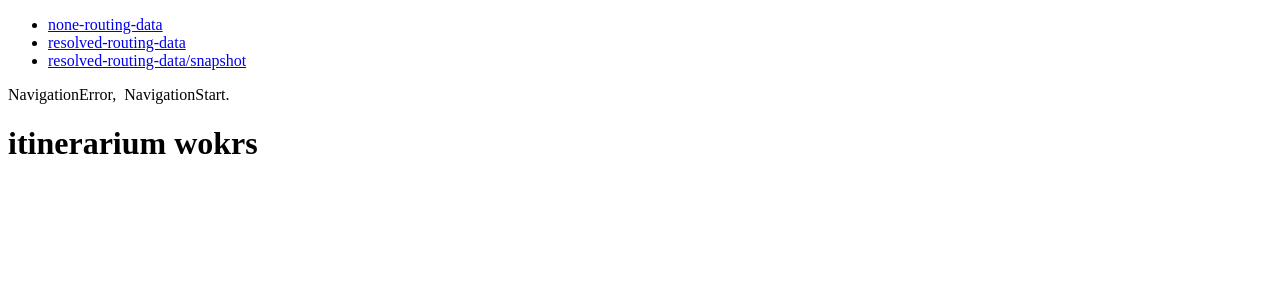
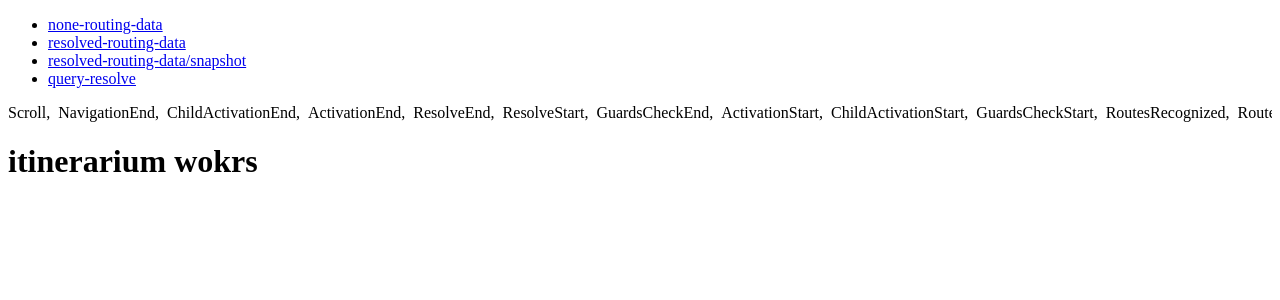
Before and after one commit to sasha-qred/itinerarium, an Angular app: page /query-resolve in a window 1280 px wide. Before the commit this address led to /. Shown: the top 300 px of the page. Built offline with nearby package versions, Linux system fonts and the light colour scheme.

Commit message:
feat: add initial module for query example

```diff
--- a/src/app/app.component.ts
+++ b/src/app/app.component.ts
@@ -21,5 +21,9 @@ export class AppComponent {
       route: '/resolved-routing-data/snapshot',
       label: 'resolved-routing-data/snapshot',
     },
+    {
+      route: '/query-resolve',
+      label: 'query-resolve',
+    },
   ];
 }
--- a/src/app/app.module.ts
+++ b/src/app/app.module.ts
@@ -25,6 +25,13 @@ const routes: Route[] = [
         (m) => m.ResolvedRoutingDataModule,
       ),
   },
+  {
+    path: 'query-resolve',
+    loadChildren: () =>
+      import('./modules/features/query-resolve/index').then(
+        (m) => m.QueryResolveModule,
+      ),
+  },
 ];
 
 @NgModule({
--- /dev/null
+++ b/src/app/modules/features/query-resolve/index.ts
@@ -0,0 +1 @@
+export * from './query-resolve.module';
--- /dev/null
+++ b/src/app/modules/features/query-resolve/query-resolve.module.ts
@@ -0,0 +1,11 @@
+import { CommonModule } from '@angular/common';
+import { NgModule } from '@angular/core';
+import { Route, RouterModule } from '@angular/router';
+
+const routes: Route[] = [];
+
+@NgModule({
+  declarations: [],
+  imports: [CommonModule, RouterModule.forChild(routes)],
+})
+export class QueryResolveModule {}
```
